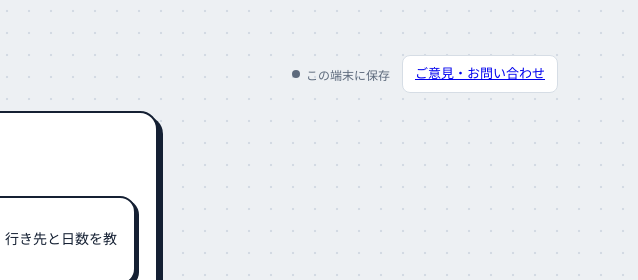
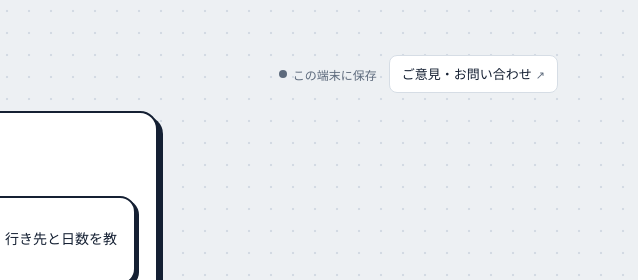
Before and after one commit to mihara0729shu-a11y/travel-checklist, a plain HTML site: page index.html in a window 1280 px wide. Shown: the top 280 px of the page, 642-1280 px from the left. Drawn offline with Linux system fonts and the light colour scheme; a web font is replaced by a local one.

Commit message:
Update style.css

```diff
--- a/style.css
+++ b/style.css
@@ -130,6 +130,8 @@ button { cursor: pointer; }
 /* 操作ボタン */
 .actions { display: flex; flex-wrap: wrap; gap: 8px; margin: 12px 0 18px; }
 .btn { border: 1px solid var(--line); background: var(--surface); border-radius: 8px; padding: 7px 12px; font-size: 13px; font-weight: 500; min-height: 38px; }
+a.btn { display: inline-flex; align-items: center; justify-content: center; color: var(--ink); text-decoration: none; }
+a.btn::after { content: "↗"; margin-left: 4px; font-size: 11px; color: var(--muted); }
 .btn:hover { border-color: var(--muted); }
 .btn.primary { background: var(--tag); color: var(--tag-ink); border: 2px solid var(--edge); box-shadow: 3px 3px 0 var(--edge); font-weight: 700; transition: transform .08s, box-shadow .08s; }
 .btn.primary:hover { border-color: var(--edge); }
```
